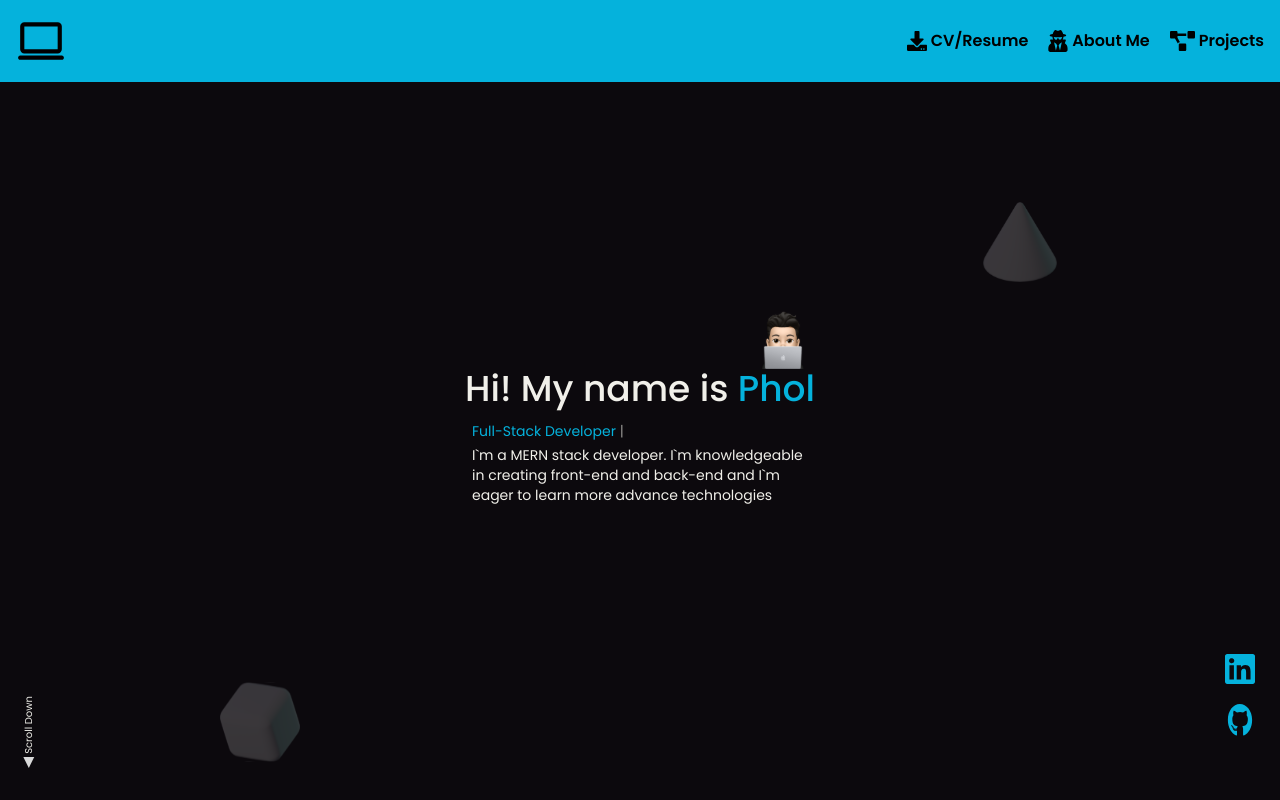
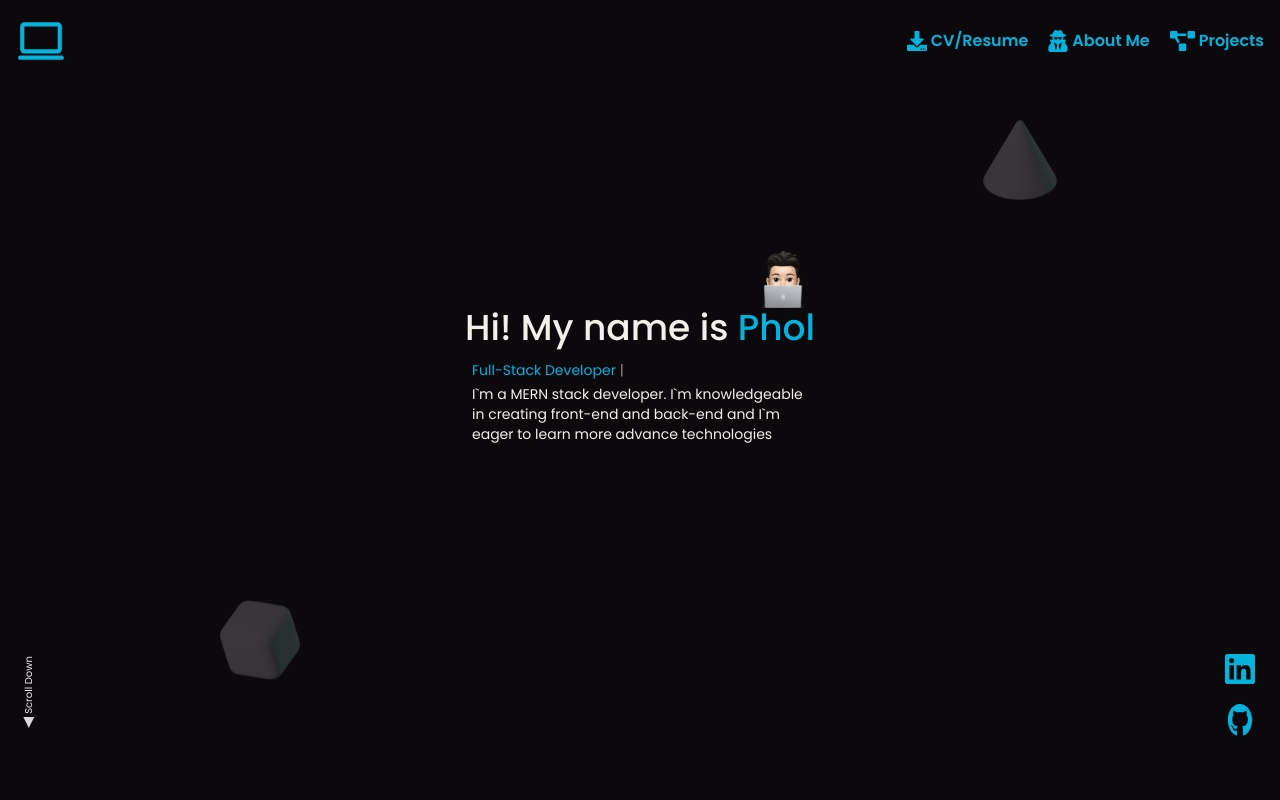
Before and after one commit to Phol16/PortfolioV2, a React (Vite) app: page /Journey in a window 1280 px wide. Shown: the top 800 px of the page. Built offline with nearby package versions, Linux system fonts and the light colour scheme.

Commit message:
updated navbar

```diff
--- a/src/assets/svg/BarsIcon.tsx
+++ b/src/assets/svg/BarsIcon.tsx
@@ -1,7 +1,7 @@
 const BarsIcon = () => {
   return (
     <svg width='30' height='30' viewBox='0 0 22 20' fill='none' xmlns='http://www.w3.org/2000/svg'>
-      <path d='M0.78125 3.51562H21.0938C21.5252 3.51562 21.875 3.16587 21.875 2.73438V0.78125C21.875 0.349756 21.5252 0 21.0938 0H0.78125C0.349756 0 0 0.349756 0 0.78125V2.73438C0 3.16587 0.349756 3.51562 0.78125 3.51562ZM0.78125 11.3281H21.0938C21.5252 11.3281 21.875 10.9784 21.875 10.5469V8.59375C21.875 8.16226 21.5252 7.8125 21.0938 7.8125H0.78125C0.349756 7.8125 0 8.16226 0 8.59375V10.5469C0 10.9784 0.349756 11.3281 0.78125 11.3281ZM0.78125 19.1406H21.0938C21.5252 19.1406 21.875 18.7909 21.875 18.3594V16.4062C21.875 15.9748 21.5252 15.625 21.0938 15.625H0.78125C0.349756 15.625 0 15.9748 0 16.4062V18.3594C0 18.7909 0.349756 19.1406 0.78125 19.1406Z' fill='black' />
+      <path d='M0.78125 3.51562H21.0938C21.5252 3.51562 21.875 3.16587 21.875 2.73438V0.78125C21.875 0.349756 21.5252 0 21.0938 0H0.78125C0.349756 0 0 0.349756 0 0.78125V2.73438C0 3.16587 0.349756 3.51562 0.78125 3.51562ZM0.78125 11.3281H21.0938C21.5252 11.3281 21.875 10.9784 21.875 10.5469V8.59375C21.875 8.16226 21.5252 7.8125 21.0938 7.8125H0.78125C0.349756 7.8125 0 8.16226 0 8.59375V10.5469C0 10.9784 0.349756 11.3281 0.78125 11.3281ZM0.78125 19.1406H21.0938C21.5252 19.1406 21.875 18.7909 21.875 18.3594V16.4062C21.875 15.9748 21.5252 15.625 21.0938 15.625H0.78125C0.349756 15.625 0 15.9748 0 16.4062V18.3594C0 18.7909 0.349756 19.1406 0.78125 19.1406Z' fill='#05b2dc' />
     </svg>
   );
 };
--- a/src/assets/svg/Logo.tsx
+++ b/src/assets/svg/Logo.tsx
@@ -1,7 +1,7 @@
 const Logo = () => {
   return (
     <svg width='50' height='50' viewBox='0 0 50 50' fill='none' xmlns='http://www.w3.org/2000/svg'>
-      <path d='M8.33334 37.5C7.18751 37.5 6.20695 37.0924 5.39168 36.2771C4.57501 35.4604 4.16668 34.4792 4.16668 33.3333V10.4167C4.16668 9.27083 4.57501 8.28958 5.39168 7.47292C6.20695 6.65764 7.18751 6.25 8.33334 6.25H41.6667C42.8125 6.25 43.7938 6.65764 44.6104 7.47292C45.4257 8.28958 45.8333 9.27083 45.8333 10.4167V33.3333C45.8333 34.4792 45.4257 35.4604 44.6104 36.2771C43.7938 37.0924 42.8125 37.5 41.6667 37.5H8.33334ZM8.33334 33.3333H41.6667V10.4167H8.33334V33.3333ZM4.16668 43.75C3.5764 43.75 3.08195 43.55 2.68334 43.15C2.28334 42.7514 2.08334 42.2569 2.08334 41.6667C2.08334 41.0764 2.28334 40.5819 2.68334 40.1833C3.08195 39.7833 3.5764 39.5833 4.16668 39.5833H45.8333C46.4236 39.5833 46.9181 39.7833 47.3167 40.1833C47.7167 40.5819 47.9167 41.0764 47.9167 41.6667C47.9167 42.2569 47.7167 42.7514 47.3167 43.15C46.9181 43.55 46.4236 43.75 45.8333 43.75H4.16668ZM8.33334 33.3333V10.4167V33.3333Z' fill='black' />
+      <path d='M8.33334 37.5C7.18751 37.5 6.20695 37.0924 5.39168 36.2771C4.57501 35.4604 4.16668 34.4792 4.16668 33.3333V10.4167C4.16668 9.27083 4.57501 8.28958 5.39168 7.47292C6.20695 6.65764 7.18751 6.25 8.33334 6.25H41.6667C42.8125 6.25 43.7938 6.65764 44.6104 7.47292C45.4257 8.28958 45.8333 9.27083 45.8333 10.4167V33.3333C45.8333 34.4792 45.4257 35.4604 44.6104 36.2771C43.7938 37.0924 42.8125 37.5 41.6667 37.5H8.33334ZM8.33334 33.3333H41.6667V10.4167H8.33334V33.3333ZM4.16668 43.75C3.5764 43.75 3.08195 43.55 2.68334 43.15C2.28334 42.7514 2.08334 42.2569 2.08334 41.6667C2.08334 41.0764 2.28334 40.5819 2.68334 40.1833C3.08195 39.7833 3.5764 39.5833 4.16668 39.5833H45.8333C46.4236 39.5833 46.9181 39.7833 47.3167 40.1833C47.7167 40.5819 47.9167 41.0764 47.9167 41.6667C47.9167 42.2569 47.7167 42.7514 47.3167 43.15C46.9181 43.55 46.4236 43.75 45.8333 43.75H4.16668ZM8.33334 33.3333V10.4167V33.3333Z' fill='#05b2dc' />
     </svg>
   );
 };
--- a/src/components/Hero.tsx
+++ b/src/components/Hero.tsx
@@ -64,7 +64,7 @@ const Hero = () => {
   }, [displayInfo, deleteMode]);
 
   return (
-    <main className='relative h-[calc(100svh-82px)]'>
+    <main className='relative h-[95svh]'>
       <div className=' relative flex flex-col justify-center h-full space-y-2 items-center p-1 z-10'>
         <motion.h1 initial={{ opacity: 0, y: 50 }} transition={{ duration: 0.4 }} whileInView={{ opacity: 1, y: 0 }} className='font-medium text-3xl md:text-4xl relative'>
           <a href='#About' className='cursor-pointer absolute -top-14 md:-top-16 right-0 hover:translate-y-0.5 transition-transform duration-150'>
--- a/src/components/NavMenu.tsx
+++ b/src/components/NavMenu.tsx
@@ -41,7 +41,7 @@ const NavMenu = () => {
 
   return (
     <>
-      <div className='text-black hidden md:flex'>
+      <div className=' hidden md:flex'>
         <ul className='flex gap-5 font-semibold'>
           {Menu.map(({ title, Icon, redirect }, index) => {
             return (
@@ -56,7 +56,7 @@ const NavMenu = () => {
                       setHover(null);
                     }, [title])}
                   >
-                    {Icon ? <Icon fill={hover === title ? 'white' : 'black'} transition='ease 100ms' /> : null}
+                    {Icon ? <Icon fill={hover === title ? 'white' : '#05b2dc'} transition='ease 100ms' /> : null}
                     <p>{title}</p>
                   </button>
                 </a>
--- a/src/components/NavMenuBurger.tsx
+++ b/src/components/NavMenuBurger.tsx
@@ -2,12 +2,13 @@ import { useCallback, useState } from 'react';
 import { Menu } from './NavMenu';
 import GitHubIcon from '../assets/svg/GitHubIcon';
 import LinkedInIcon from '../assets/svg/LinkedInIcon';
+import { motion } from 'framer-motion';
 
 const NavMenuBurger = () => {
   const [hover, setHover] = useState<string | null>(null);
 
   return (
-    <div className='fixed top-0 right-0 w-[60vw] bg-white text-primaryBackground h-[100dvh] z-40 flex flex-col justify-between py-10'>
+    <motion.div initial={{ opacity: 0, x: 50 }} transition={{ duration: 0.3 }} whileInView={{ opacity: 1, x: 0 }} className='fixed top-0 right-0 w-[60vw] bg-secondaryTextColor text-primaryBackground h-[100dvh] z-40 flex flex-col justify-between py-10'>
       <h1 className='self-center font-bold text-2xl'>Phol</h1>
       <main>
         <ul className='flex flex-col gap-5'>
@@ -43,7 +44,7 @@ const NavMenuBurger = () => {
           <LinkedInIcon fill='black' />
         </a>
       </footer>
-    </div>
+    </motion.div>
   );
 };
 
--- a/src/components/Navbar.tsx
+++ b/src/components/Navbar.tsx
@@ -4,7 +4,7 @@ import NavMenu from './NavMenu';
 
 const Navbar = () => {
   return (
-    <div className='text-secondaryTextColor bg-primaryTextColor p-4 flex items-center justify-between'>
+    <div className='fixed w-full z-40 text-primaryTextColor bg-primaryBackground p-4 flex items-center justify-between'>
       <Logo />
       <NavMenu />
       <FixedNav />
```
